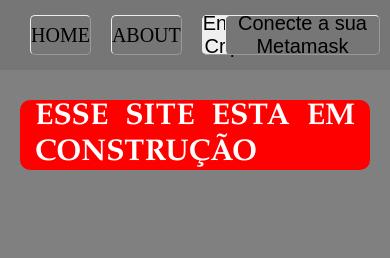
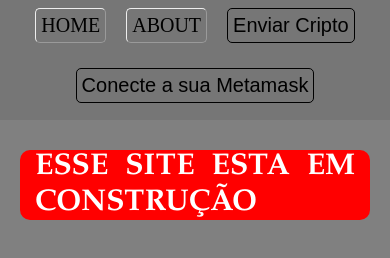
Before and after one commit to arthurjd/portifolio, a plain HTML site: page index.html in a window 390 px wide. Drawn offline with Linux system fonts and the light colour scheme.

Commit message:
atualizacao geral para arrumar responsividade e grande parte do CSS

```diff
--- a/index.css
+++ b/index.css
@@ -1,3 +1,5 @@
+/*------------------CSS DA PÁGINA TODA-------------------*/
+
 * {
     margin: 0;
     padding: 0;
@@ -9,23 +11,20 @@
 }
 
 .nav {
-    width: 50%;
-    height: 70px;
     background-color: rgb(118, 118, 118);
     display: flex;
-    justify-content: left;
     align-items: center;
     align-content: center;
-    padding-left: 20px;
     float: left;
+    height: 70px;
 }
 
 .navitem {
     display: flex;
     justify-content: center;
     align-items: center;
-    width: 100px;
-    height: 40px;
+    width: fit-content;
+    padding: 5px;
     margin: 10px;
     font-size: 20px;
     color: rgb(0, 0, 0);
@@ -36,7 +35,6 @@
 }
 
 .nav2 {
-    width: 50%;
     height: 70px;
     background-color: rgb(118, 118, 118);
     display: flex;
@@ -51,14 +49,13 @@
     justify-content: center;
     align-items: center;
     padding: 5px;
-    height: 40px;
     margin: 10px;
     font-size: 20px;
     color: rgb(0, 0, 0);
     background-color: rgb(118, 118, 118);
     border: 1px;
     border-radius: 5px;
-    border-style: outset;
+    border-style: solid;
     cursor: pointer;
 }
 
@@ -66,15 +63,16 @@
     display: flex;
     justify-content: center;
     align-items: center;
-    width: 100px;
-    height: 40px;
+    padding: 5px;
     margin: 10px;
+    max-height: 70px;
     font-size: 20px;
     color: rgb(0, 0, 0);
+    background-color: rgb(118, 118, 118);
     border: 1px;
     border-radius: 5px;
-    border-style: outset;
-    text-decoration: none;
+    border-style: solid;
+    cursor: pointer;
 }
 
 .anuncios {
@@ -108,8 +106,10 @@
     background-color: red;
 }
 
-/*------------------Pop-up que aparece ao clicar em "Send me Crypto"-------------------*/
+/*------------------------------FIM DO CSS DA PÁGINA TODA------------------------------*/
 
+
+/*------------------POP-UP QUE APARECE AO CLICAR EM "Send me Crypto"-------------------*/
 
 #botao-send {
     display: block;
@@ -160,14 +160,20 @@
     cursor: pointer;
 }
 
+/*------------------FIM DO POP-UP-------------------*/
+
+
+/*------------------RESPONSIVIDADE-------------------*/
+
 @media screen and (max-width: 600px) {
     #navtopico {
         float: left;
         display: table-column;
         margin: 0px;
+        padding: 0px;
     }
 
-  /*  #nav {
+    #nav {
         padding: 0px;
         margin: 0px;
         width: 100%;
@@ -180,7 +186,12 @@
         justify-content: center;
         padding: 0px;
     }
-  */
+
+    #enviarcripto {
+        padding: 5px;
+        margin: 10px;
+    }
+
     #mainbloco {
         max-width: max-content;
     }
@@ -199,3 +210,5 @@
         background-color: red;
     }
 }
+
+/*------------------FIM DA RESPONSIVIDADE-------------------*/
--- a/page-about/About.css
+++ b/page-about/About.css
@@ -1,3 +1,5 @@
+/*------------------CSS DA PÁGINA TODA-------------------*/
+
 *{
     margin: 0;
     padding: 0;
@@ -15,24 +17,12 @@
     min-width: 280px;
 }
 
-.nav {
-    width: 30%;
-    height: 70px;
-    background-color: rgb(118, 118, 118);
-    display: flex;
-    justify-content: left;
-    align-items: center;
-    align-content: center;
-    padding-left: 20px;
-    float: left;
-}
-
 .navitem {
     display: flex;
     justify-content: center;
     align-items: center;
-    width: 100px;
-    height: 40px;
+    width: fit-content;
+    padding: 5px;
     margin: 10px;
     font-size: 20px;
     color: rgb(0, 0, 0);
@@ -42,8 +32,16 @@
     text-decoration: none;
 }
 
+.nav {
+    background-color: rgb(118, 118, 118);
+    display: flex;
+    align-items: center;
+    align-content: center;
+    float: left;
+    height: 70px;
+}
+
 .nav2 {
-    width: 70%;
     height: 70px;
     background-color: rgb(118, 118, 118);
     display: flex;
@@ -58,14 +56,13 @@
     justify-content: center;
     align-items: center;
     padding: 5px;
-    height: 40px;
     margin: 10px;
     font-size: 20px;
     color: rgb(0, 0, 0);
     background-color: rgb(118, 118, 118);
     border: 1px;
     border-radius: 5px;
-    border-style: outset;
+    border-style: solid;
     cursor: pointer;
 }
 
@@ -74,14 +71,14 @@
     justify-content: center;
     align-items: center;
     padding: 5px;
-    height: 40px;
     margin: 10px;
+    max-height: 70px;
     font-size: 20px;
     color: rgb(0, 0, 0);
     background-color: rgb(118, 118, 118);
     border: 1px;
     border-radius: 5px;
-    border-style: outset;
+    border-style: solid;
     cursor: pointer;
 }
 
@@ -91,14 +88,25 @@
     float: left;
 }
 
-.perfil {
-    border-radius: 10px;
-}
-
 .coluna2 {
     border-radius: 10px;
     background-color: rgb(118, 118, 118);
     float: left;
+}
+
+.botao {
+    font-size: 20px;
+    margin-top: 2.5px;
+    margin-bottom: 2.5px;
+    width: 150px;
+    height: 70px;
+    border-radius: 10px;
+    background-color: rgb(118, 118, 118);
+    cursor: pointer;
+}
+
+.perfil {
+    border-radius: 10px;
 }
 
 .nome {
@@ -116,19 +124,10 @@
     font-family: Garamond, serif;
 }
 
-.botao {
-    font-size: 20px;
-    margin-top: 2.5px;
-    margin-bottom: 2.5px;
-    width: 150px;
-    height: 70px;
-    border-radius: 10px;
-    background-color: rgb(118, 118, 118);
-    cursor: pointer;
-}
+/*------------------------------FIM DO CSS DA PÁGINA TODA------------------------------*/
 
 
-/*------------------Pop-up que aparece ao clicar em "Send me Crypto"-------------------*/
+/*------------------POP-UP QUE APARECE AO CLICAR EM "Send me Crypto"-------------------*/
 
 #botao-send {
     display: block;
@@ -178,6 +177,10 @@
     cursor: pointer;
 }
 
+/*------------------FIM DO POP-UP-------------------*/
+
+
+/*------------------RESPONSIVIDADE-------------------*/
 
 @media screen and (max-width: 600px) {
     #geral {
@@ -232,4 +235,15 @@
         padding: 0px;
     }
 
+    #navitem {
+        padding: 5px;
+        margin: 5px;
+    }
+
+    #enviarcripto {
+        padding: 5px;
+        margin: 10px;
+    }
+
 }
+/*------------------FIM DA RESPONSIVIDADE-------------------*/
```
Also changed, not shown: index.html (+2 -4 lines), index.js (+7 -14 lines), page-about/About.html (+9 -9 lines), page-about/About.js (+7 -14 lines).
